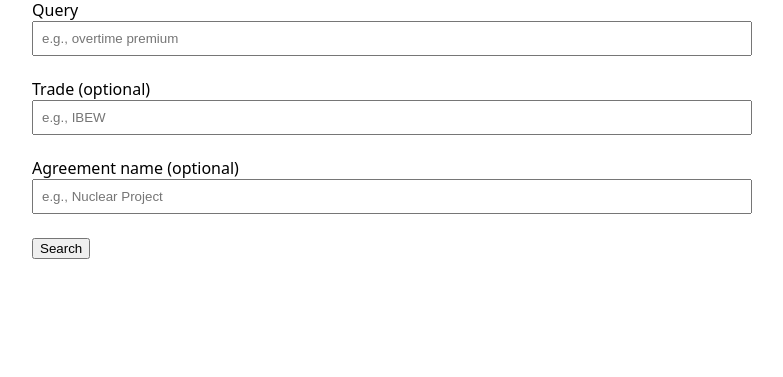
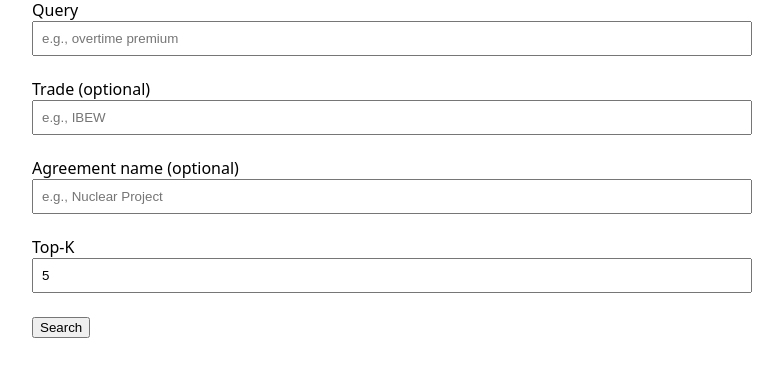
Before and after one commit to boilermolt/otrak, a Flask app: page / in a window 1280 px wide. Shown: the part 97-474 px from the top of the page, without its empty margins (0-783 px from the left). Run offline with Flask 3, Linux system fonts and the light colour scheme; parts of the project's set-up code (start-up, migrations or seed data) failed here and were passed over.

Commit message:
feat: add top-k control to UI

```diff
--- a/app/app.py
+++ b/app/app.py
@@ -47,17 +47,22 @@ def index():
     q = ""
     trade = ""
     agreement = ""
+    top_k = 5
     if request.method == "POST":
         q = request.form.get("q", "").strip()
         trade = request.form.get("trade", "").strip()
         agreement = request.form.get("agreement", "").strip()
+        try:
+            top_k = int(request.form.get("top_k", "5"))
+        except ValueError:
+            top_k = 5
 
         if q:
             keep_idx = filter_indices(trade or None, agreement or None)
             emb = embeddings[keep_idx]
             q_emb = model.encode([q], normalize_embeddings=True)[0]
             scores = emb @ q_emb
-            top = np.argsort(-scores)[:5]
+            top = np.argsort(-scores)[:top_k]
             for j in top:
                 i = keep_idx[j]
                 m = meta[i]
@@ -67,7 +72,14 @@ def index():
                     "text": m["text"],
                 })
 
-    return render_template("index.html", q=q, trade=trade, agreement=agreement, results=results)
+    return render_template(
+        "index.html",
+        q=q,
+        trade=trade,
+        agreement=agreement,
+        top_k=top_k,
+        results=results,
+    )
 
 
 if __name__ == "__main__":
--- a/app/templates/index.html
+++ b/app/templates/index.html
@@ -24,6 +24,9 @@
     <label>Agreement name (optional)</label><br/>
     <input name="agreement" value="{{ agreement }}" placeholder="e.g., Nuclear Project" />
     <br/><br/>
+    <label>Top‑K</label><br/>
+    <input name="top_k" value="{{ top_k }}" />
+    <br/><br/>
     <button type="submit">Search</button>
   </form>
 
```
